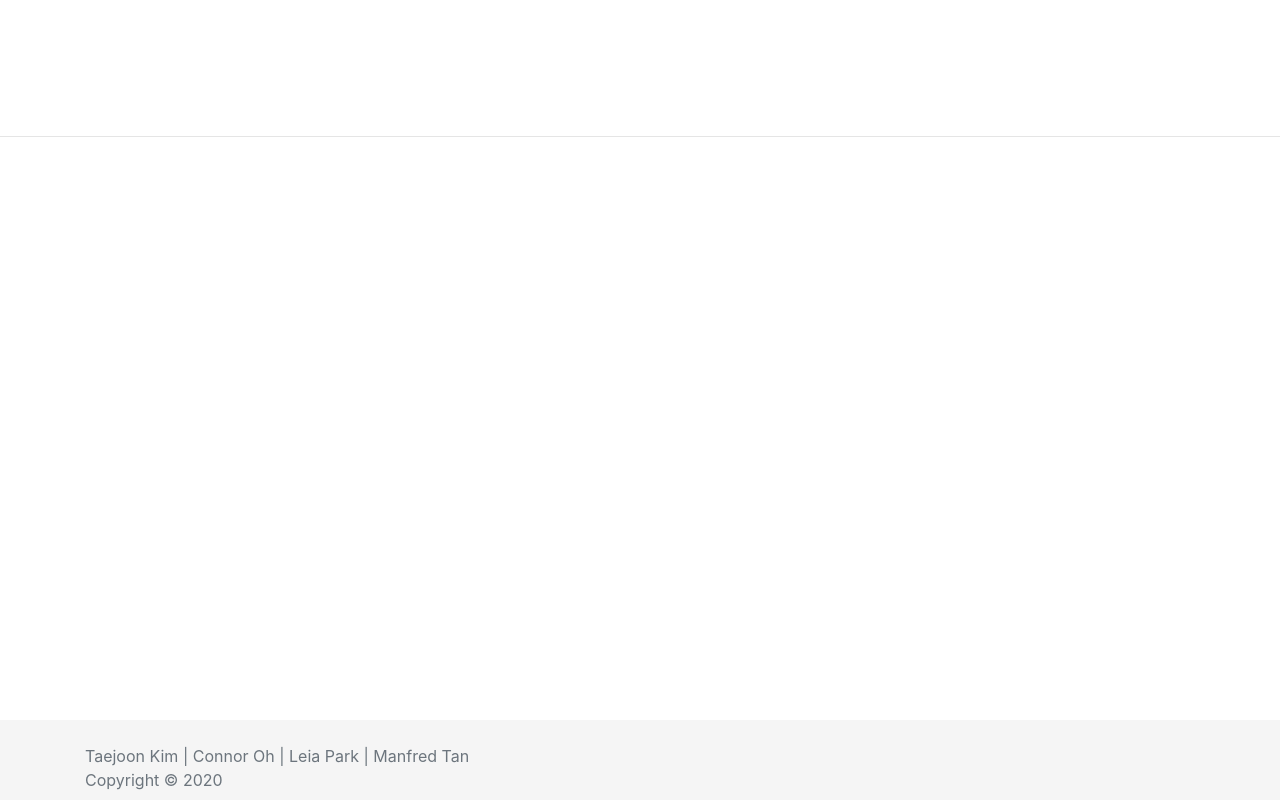
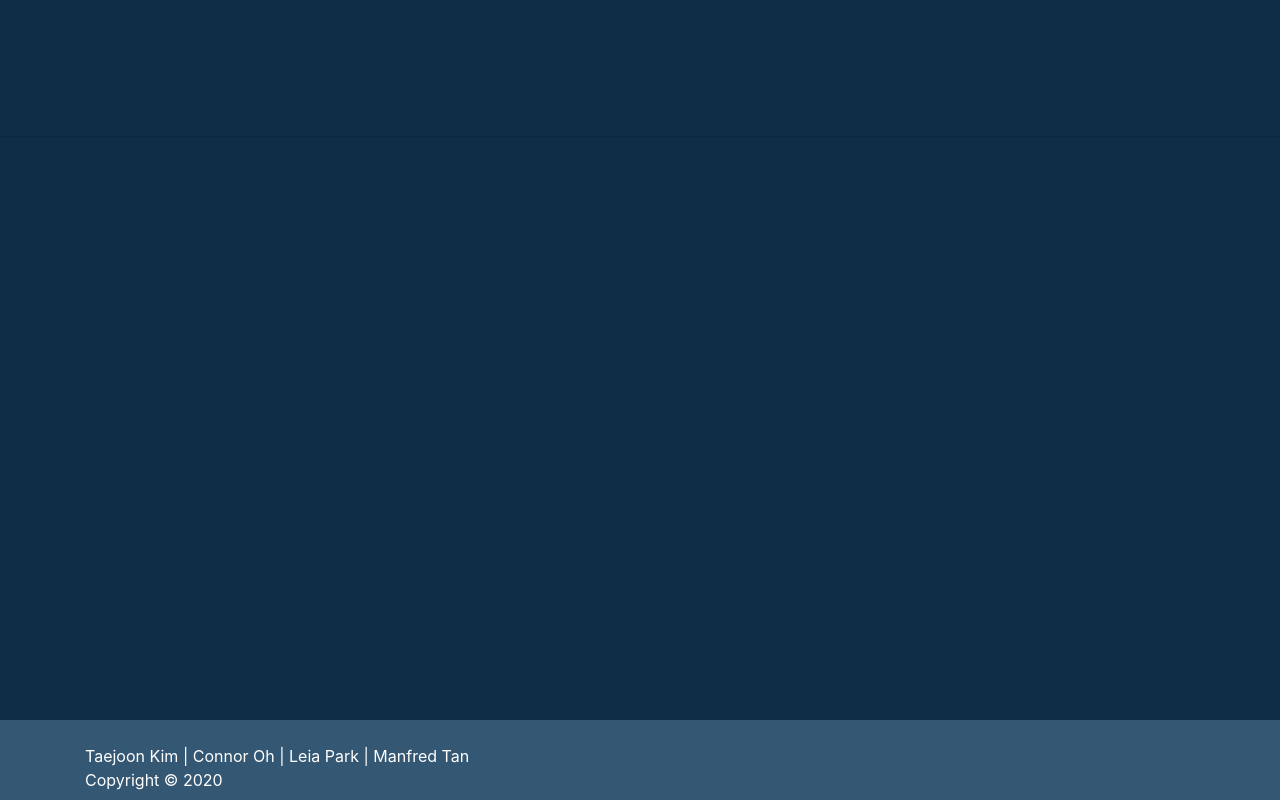
Before and after one commit to tkim00/Fredman__kimT-ohC-parkL-tamM, a Flask app: template templates/base.html in a window 1280 px wide. Run offline with Flask 2, Linux system fonts and the light colour scheme; the template is opened without the code that fills it, so the values that code supplies are empty; parts of the project's set-up code (start-up, migrations or seed data) failed here and were passed over; some libraries are stand-ins or nearby versions.

Commit message:
working on css

```diff
--- a/static/style/style.css
+++ b/static/style/style.css
@@ -5,6 +5,7 @@ html {
 
 body {
   margin-bottom: 15%;
+  background-color: #0E2E47
 }
 
 .list-group.list-group-root {
@@ -22,7 +23,7 @@ body {
 }
 
 .list-group.list-group-root > .list-group-item:first-child {
-  border-top-width: 0;
+  border-top-width: 0;111D26
 }
 
 .list-group.list-group-root > .list-group > .list-group-item {
@@ -40,7 +41,7 @@ body {
   height: 10%;
   display: flex;
   align-items: center;
-  background-color: #f5f5f5;
+  background-color: #345773;
 }
 
 .screen {
--- a/templates/base.html
+++ b/templates/base.html
@@ -29,8 +29,8 @@
   <hr>
   <footer class="footer">
     <div class="container pt-3">
-      <p class="text-muted my-0">Taejoon Kim | Connor Oh | Leia Park | Manfred Tan</p>
-      <p class="text-muted my-0">Copyright &copy; 2020</p>
+      <p class="text-white my-0">Taejoon Kim | Connor Oh | Leia Park | Manfred Tan</p>
+      <p class="text-white my-0">Copyright &copy; 2020</p>
     </div>
   </footer>
   {% endblock %}
```
